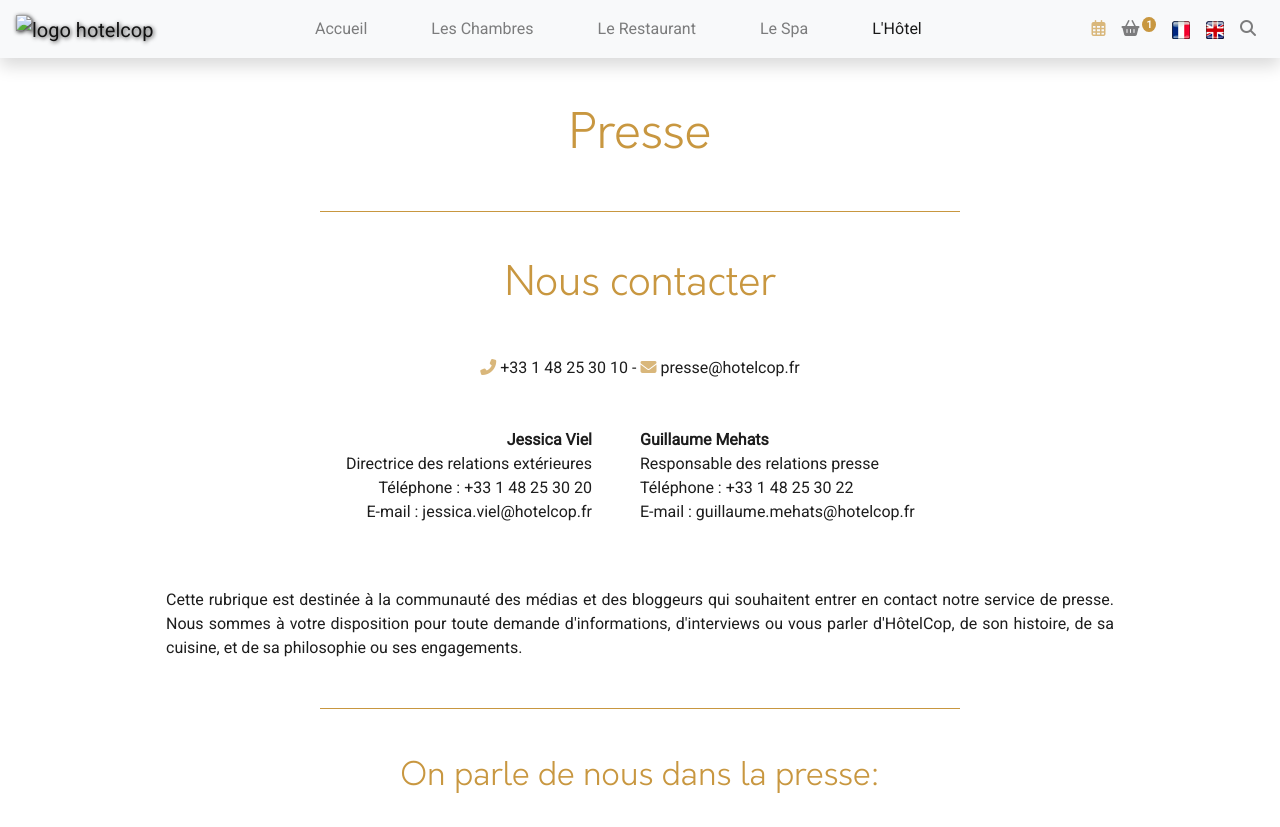
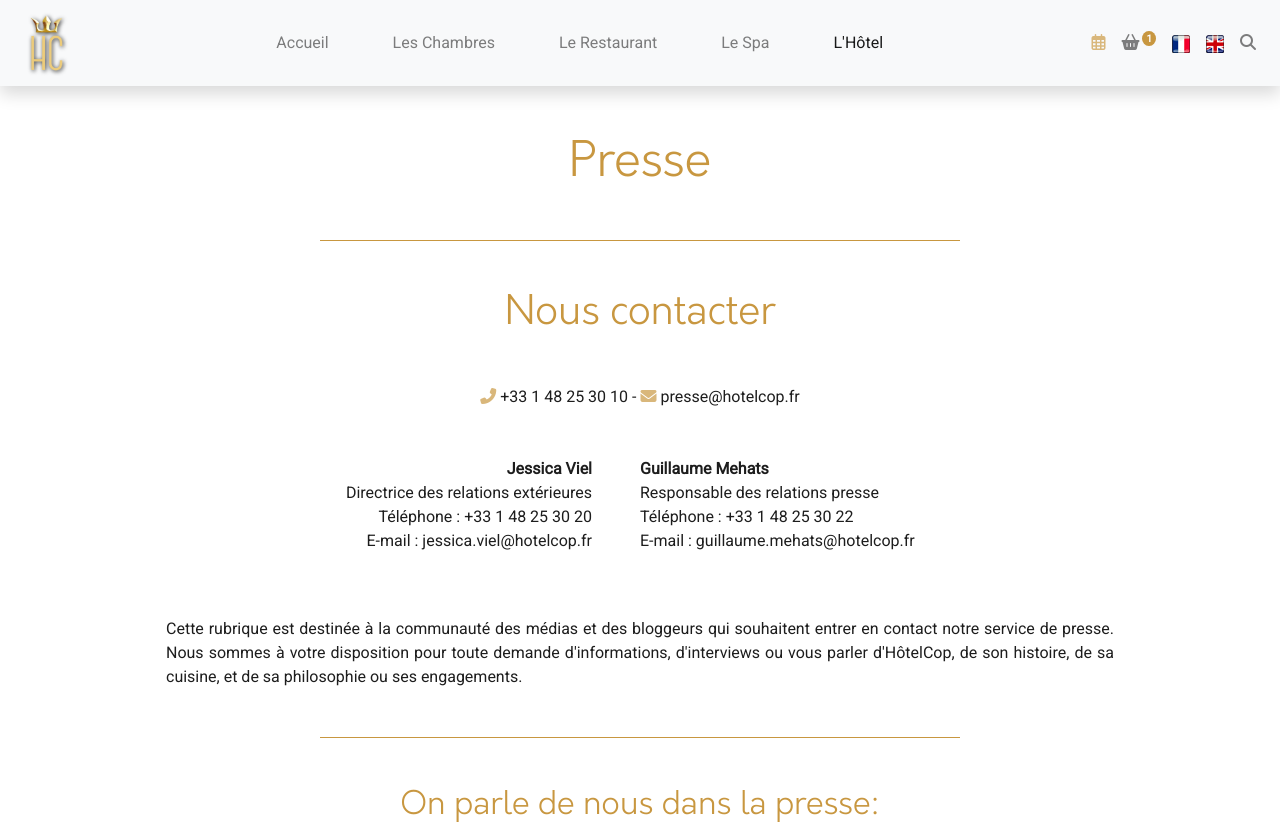
Before and after one commit to 0Memo/hotel, a plain HTML site: page presse.html in a window 1280 px wide. Shown: the top 827 px of the page. Drawn offline with nearby package versions, Linux system fonts and the light colour scheme; a web font is replaced by a local one.

Commit message:
Update presse.html
file update

```diff
--- a/presse.html
+++ b/presse.html
@@ -29,7 +29,7 @@
         <!-- NAVBAR -->
         <div id="navbars" class="sticky">
             <nav class="navbar navbar-expand-lg navbar-light bg-light shadow stroke">
-                <a class="navbar-brand mr-5" href="index.html"><img id="logo" src="img/logo2.png" alt="logo hotelcop"></a>
+                <a class="navbar-brand mr-5" href="index.html"><img id="logo" src="logo2.png" alt="logo hotelcop"></a>
                 <button class="navbar-toggler" type="button" data-toggle="collapse" data-target="#navbarsExample09"
                     aria-controls="navbarsExample09" aria-expanded="false" aria-label="Toggle navigation">
                     <span class="navbar-toggler-icon"></span>
```
